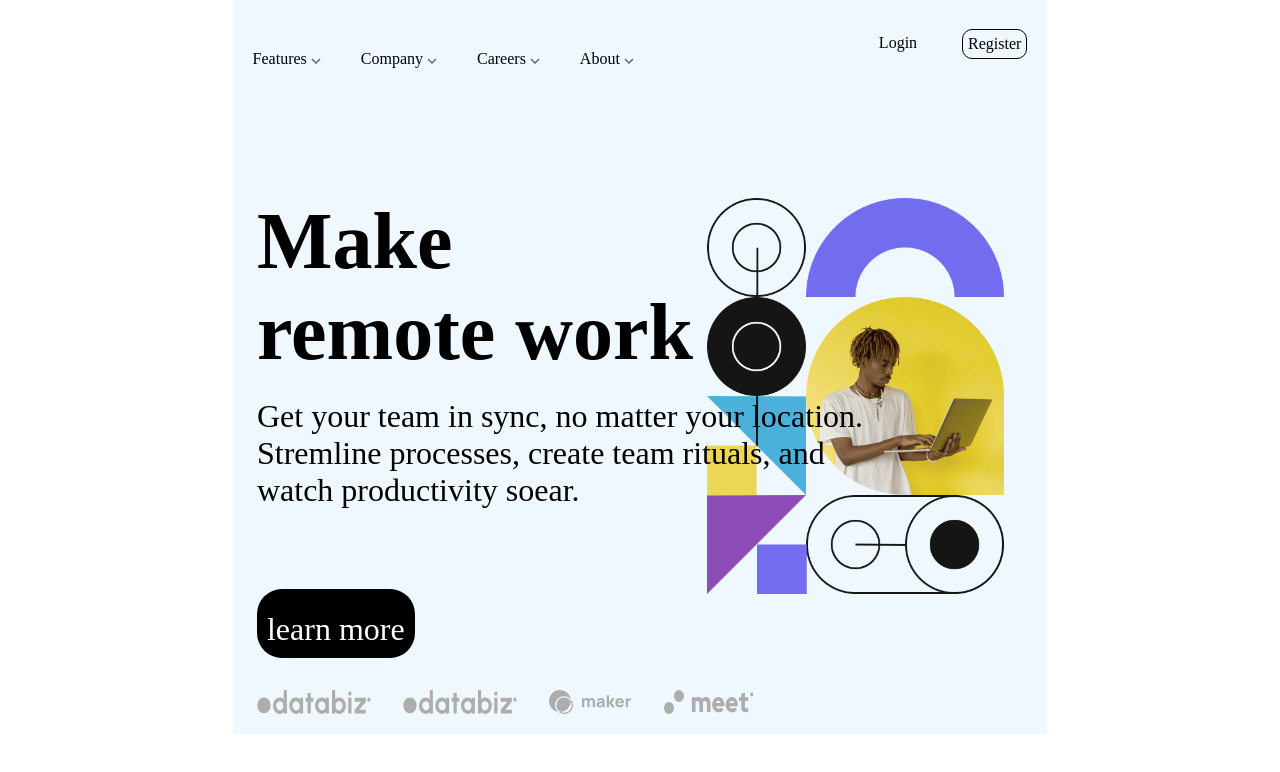
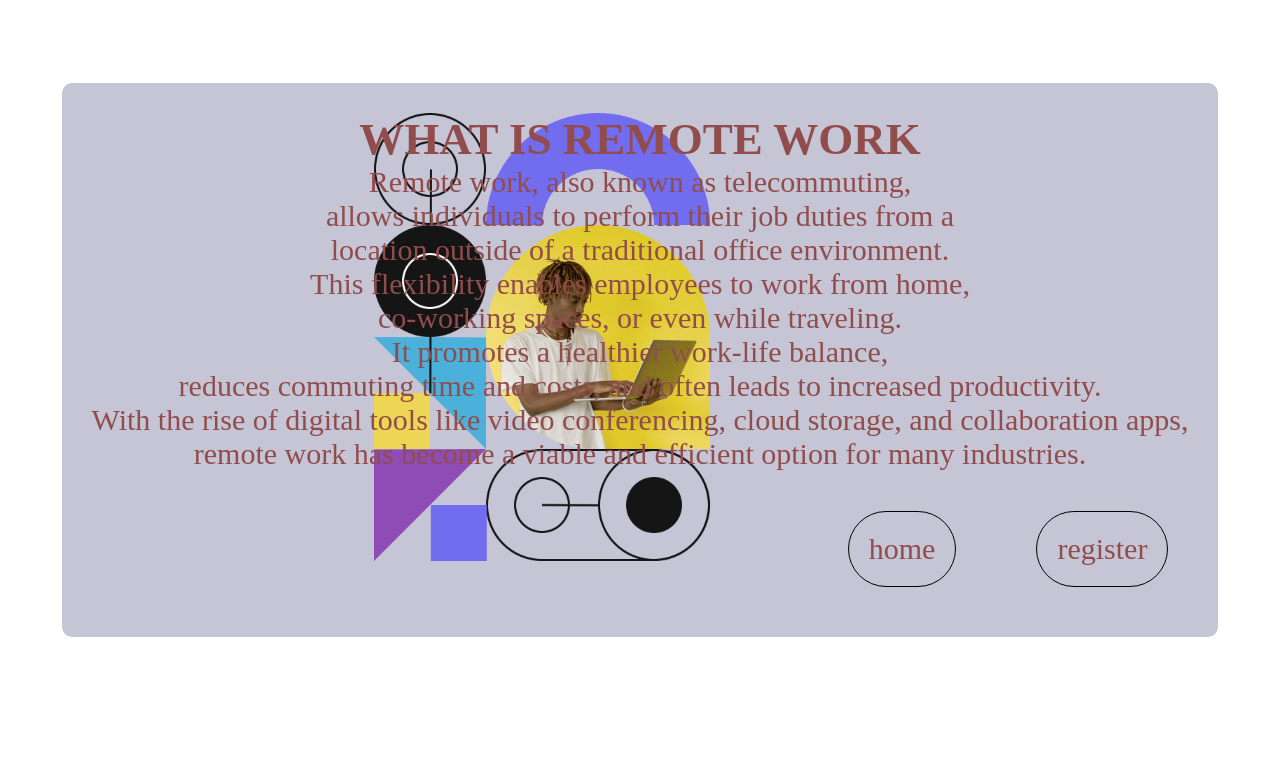
Before and after one commit to DrBethuelkorir/-section-with-dropdown-navigation, a plain HTML site: page index.html in a window 1280 px wide. Both pictures are taken after a click on the element "learn more". Drawn offline with Linux system fonts and the light colour scheme.

Commit message:
Add interactive learn more section with toggle functionality and style updates

```diff
--- a/app.js
+++ b/app.js
@@ -2,6 +2,10 @@ const features = document.getElementById("Features");
 const company = document.getElementById("Company");
 const careers = document.getElementById("Careers");
 const about = document.getElementById("About");
+const learnMore = document.querySelector(".learn-more");
+const homePage = document.querySelector(".container");
+const onclickmore = document.querySelector(".onlick-learnmore")
+const buttonhomeonregister = document.querySelector(".home");
 
 const todo = document.querySelector(".todo-list");
 const history = document.querySelector(".history");
@@ -53,3 +57,11 @@ about.addEventListener("click", (e) =>{
     }
         two.classList.toggle("hidden");
 })
+learnMore.addEventListener("click", () =>{
+    homePage.style.display = "none";
+    onclickmore.style.display = "flex";
+})
+buttonhomeonregister.addEventListener("click", () =>{
+        homePage.style.display = "flex";
+            onclickmore.style.display = "none";
+})
--- a/index.html
+++ b/index.html
@@ -78,6 +78,31 @@
       </div>
       </div>
     </div>
+    <div class="onlick-learnmore">
+      <h2>WHAT IS REMOTE WORK</h2>
+      <p>
+        Remote work, also known as telecommuting, <br>
+        allows individuals to perform their job duties from a <br>
+         location outside of a traditional office environment. <br>
+         This flexibility enables employees to work from home,<br>
+          co-working spaces, or even while traveling. <br>
+          It promotes a healthier work-life balance, <br>
+           reduces commuting time and costs, and often leads to increased productivity. <br>
+          With the rise of digital tools like video conferencing, cloud storage, and collaboration apps, <br>
+          remote work has become a viable and efficient option for many industries.
+      </p>
+      <div class="back-home">
+        <div class="home">
+          <p>home</p>
+        </div>
+        <div class="registerlearn">
+          <p>register</p>
+        </div>
+      </div>
+      <div class="learnmore-img">
+        <img src="./images/image-hero-desktop.png" alt="image">
+      </div>
+    </div>
   </div>
   <script src="app.js"></script>
 </body>
--- a/styles.css
+++ b/styles.css
@@ -85,7 +85,7 @@
     cursor: pointer;
 }
 .learn-more:hover{
-    background-color: transparent;
+    background-color: rgb(96, 96, 209);
     color: black;
     padding: 20px;
 }
@@ -167,3 +167,54 @@
     position: relative;
     z-index: 1;
 }
+.onlick-learnmore{
+    display: flex;
+    flex-direction: column;
+    font-size: 30px;
+    padding: 30px;
+    background-color: rgb(197, 197, 214);
+    position: relative;
+    z-index: 1;
+    color: rgb(145, 76, 76);
+    text-align: center;
+    margin-top: 25%;
+    border-radius: 10px;
+    display: none;
+}
+.learnmore-img{
+    position: absolute;
+    left: 0px;
+    z-index: -1;
+
+}
+.learnmore-img img{
+    height: 60%;
+    width: 35%;
+}
+.back-home{
+    display: flex;
+    justify-content: flex-end;
+    align-items: center;
+    padding: 20px;
+    border-radius: 40px;
+    margin-top: 20px;
+    gap: 5rem;
+}
+.home{
+    border: 1px solid black;
+    padding: 20px;
+    border-radius: 40px;
+}
+.home:hover{
+    background-color: rgb(121, 121, 216);
+    padding: 25px;
+}
+.registerlearn{
+    border: 1px solid black;
+    padding: 20px;
+    border-radius: 40px;
+}
+.registerlearn:hover{
+    background-color: rgb(91, 91, 193);
+    padding: 25px;
+}
```
